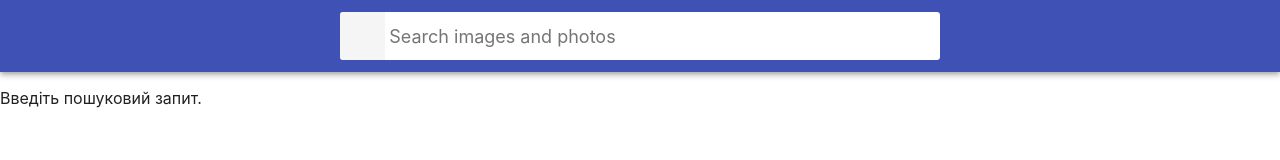
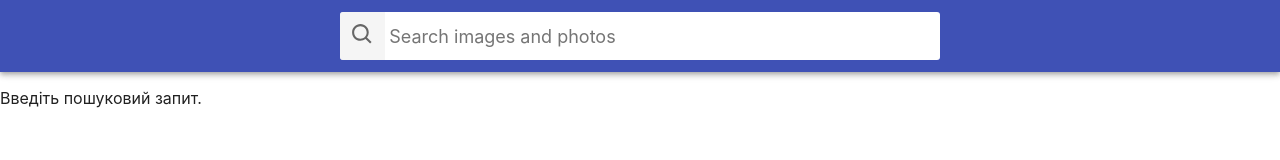
Before and after one commit to aleks-martyn/goit-react-hw-03-image-finder, a React (Create React App) app: page / in a window 1280 px wide. Shown: the top 160 px of the page. Built offline with nearby package versions, Linux system fonts and the light colour scheme.

Commit message:
Update Searchbar.jsx

```diff
--- a/src/components/Searchbar/Searchbar.jsx
+++ b/src/components/Searchbar/Searchbar.jsx
@@ -1,11 +1,11 @@
 import PropTypes from 'prop-types';
 import { Formik, ErrorMessage } from 'formik';
 import * as yup from 'yup';
+import { BiSearch } from 'react-icons/bi';
 import {
   Header,
   StyledForm,
   SearchButton,
-  ButtonLabel,
   Input,
 } from './Searchbar.styled';
 
@@ -36,7 +36,7 @@ export const Searchbar = ({ onSubmit }) => {
       <Header>
         <StyledForm>
           <SearchButton type="submit">
-            <ButtonLabel>Search</ButtonLabel>
+            <BiSearch size="25" />
           </SearchButton>
 
           <Input
```
